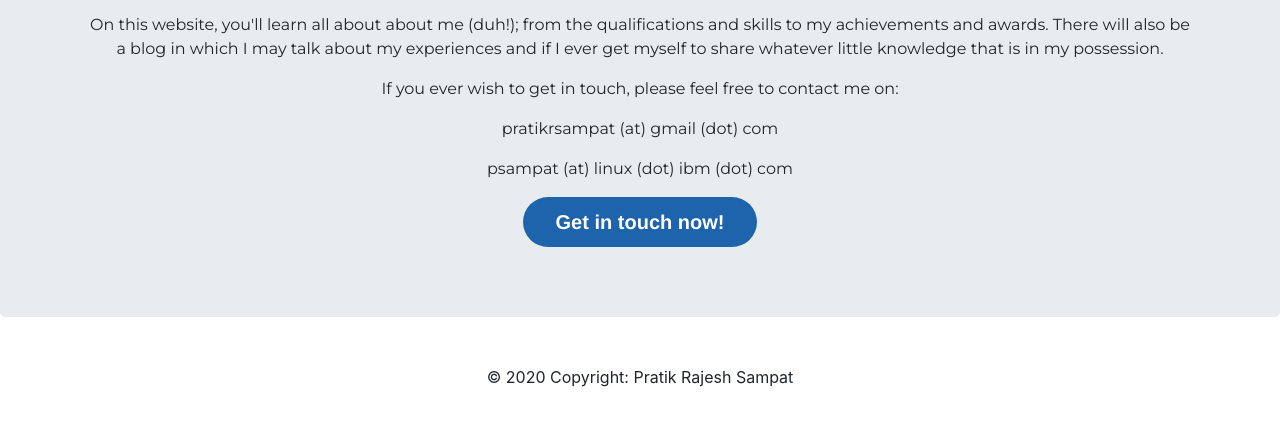
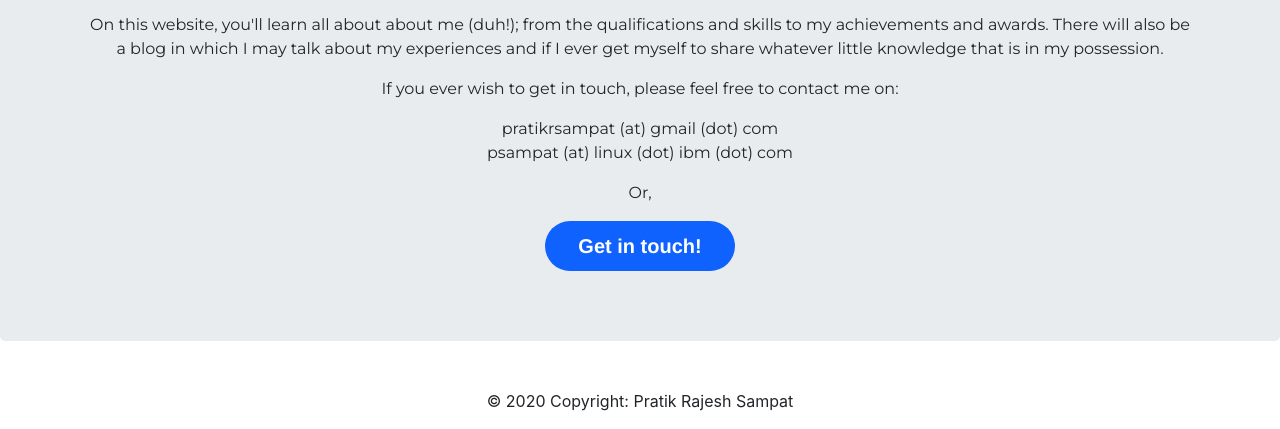
Before and after one commit to pratiksampat/pratiksampat.github.io, a plain HTML site: page about.html in a window 1280 px wide. Shown: the part 520-949 px from the top of the page. Before the commit the page ends 925 px from the top, so only its background shows below. Drawn offline with nearby package versions, Linux system fonts and the light colour scheme; a script that the page names is missing; a web font is replaced by a local one.

Commit message:
Edit typeform details
Signed-off-by: Pratik Rajesh Sampat <psampat@linux.ibm.com>

```diff
--- a/about.html
+++ b/about.html
@@ -39,14 +39,11 @@
                 <p> On this website, you'll learn all about about me (duh!); from the qualifications and skills to my achievements and awards. There will also be a blog in which I may talk about my experiences and if I ever get myself to share whatever little knowledge that is in my possession.</p>
 
                 <p> If you ever wish to get in touch, please feel free to contact me on:</p>
-                <p>pratikrsampat (at) gmail (dot) com</p>
-                <p>psampat (at) linux (dot) ibm (dot) com</p>
-
-                <a class="typeform-share button" href="https://form.typeform.com/to/JkrLbKFr?typeform-medium=embed-snippet" data-mode="drawer_right" style="display:inline-block;text-decoration:none;background-color:#1D64AD;color:white;cursor:pointer;font-family:Helvetica,Arial,sans-serif;font-size:20px;line-height:50px;text-align:center;margin:0;height:50px;padding:0px 33px;border-radius:25px;max-width:100%;white-space:nowrap;overflow:hidden;text-overflow:ellipsis;font-weight:bold;-webkit-font-smoothing:antialiased;-moz-osx-font-smoothing:grayscale;" target="_blank">Get in touch now! </a> <script> (function() { var qs,js,q,s,d=document, gi=d.getElementById, ce=d.createElement, gt=d.getElementsByTagName, id="typef_orm_share", b="https://embed.typeform.com/"; if(!gi.call(d,id)){ js=ce.call(d,"script"); js.id=id; js.src=b+"embed.js"; q=gt.call(d,"script")[0]; q.parentNode.insertBefore(js,q) } })() </script>
+                <p>pratikrsampat (at) gmail (dot) com <br> psampat (at) linux (dot) ibm (dot) com</p>
+                <p>Or,</p>
+                <a class="typeform-share button" href="https://form.typeform.com/to/JkrLbKFr?typeform-medium=embed-snippet" data-mode="popup" style="display:inline-block;text-decoration:none;background-color:#0F62FE;color:white;cursor:pointer;font-family:Helvetica,Arial,sans-serif;font-size:20px;line-height:50px;text-align:center;margin:0;height:50px;padding:0px 33px;border-radius:25px;max-width:100%;white-space:nowrap;overflow:hidden;text-overflow:ellipsis;font-weight:bold;-webkit-font-smoothing:antialiased;-moz-osx-font-smoothing:grayscale;" data-size="70" target="_blank">Get in touch! </a> <script> (function() { var qs,js,q,s,d=document, gi=d.getElementById, ce=d.createElement, gt=d.getElementsByTagName, id="typef_orm_share", b="https://embed.typeform.com/"; if(!gi.call(d,id)){ js=ce.call(d,"script"); js.id=id; js.src=b+"embed.js"; q=gt.call(d,"script")[0]; q.parentNode.insertBefore(js,q) } })() </script>
             </div>
         </div>
-        <!-- <div class="typeform-widget" data-url="https://form.typeform.com/to/JkrLbKFr?typeform-medium=embed-snippet" data-transparency="88" data-hide-headers="true" data-hide-footer="true" style="width: 100%; height: 500px;"></div> <script> (function() { var qs,js,q,s,d=document, gi=d.getElementById, ce=d.createElement, gt=d.getElementsByTagName, id="typef_orm", b="https://embed.typeform.com/"; if(!gi.call(d,id)) { js=ce.call(d,"script"); js.id=id; js.src=b+"embed.js"; q=gt.call(d,"script")[0]; q.parentNode.insertBefore(js,q) } })() </script> -->
-
     </div>
     <footer class="page-footer font-small cyan darken-3">
         <!-- Footer Elements -->
```
